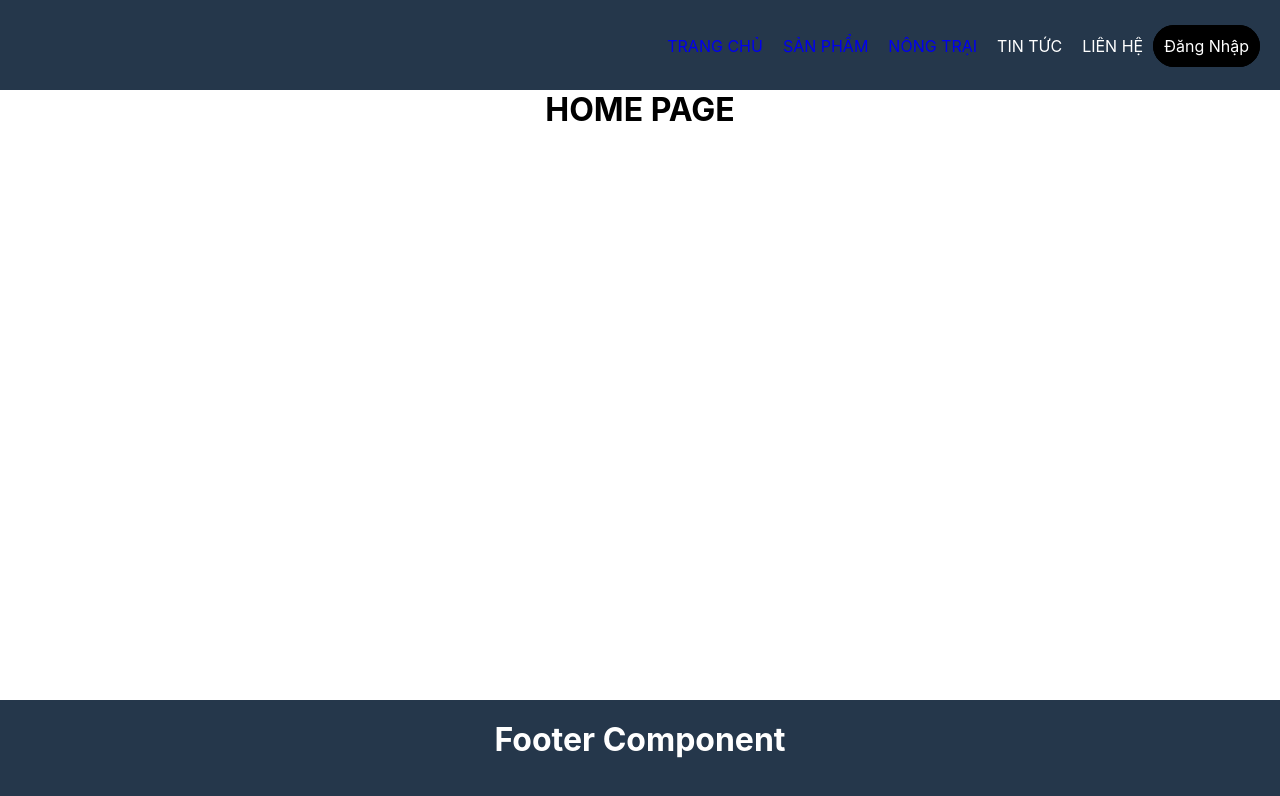
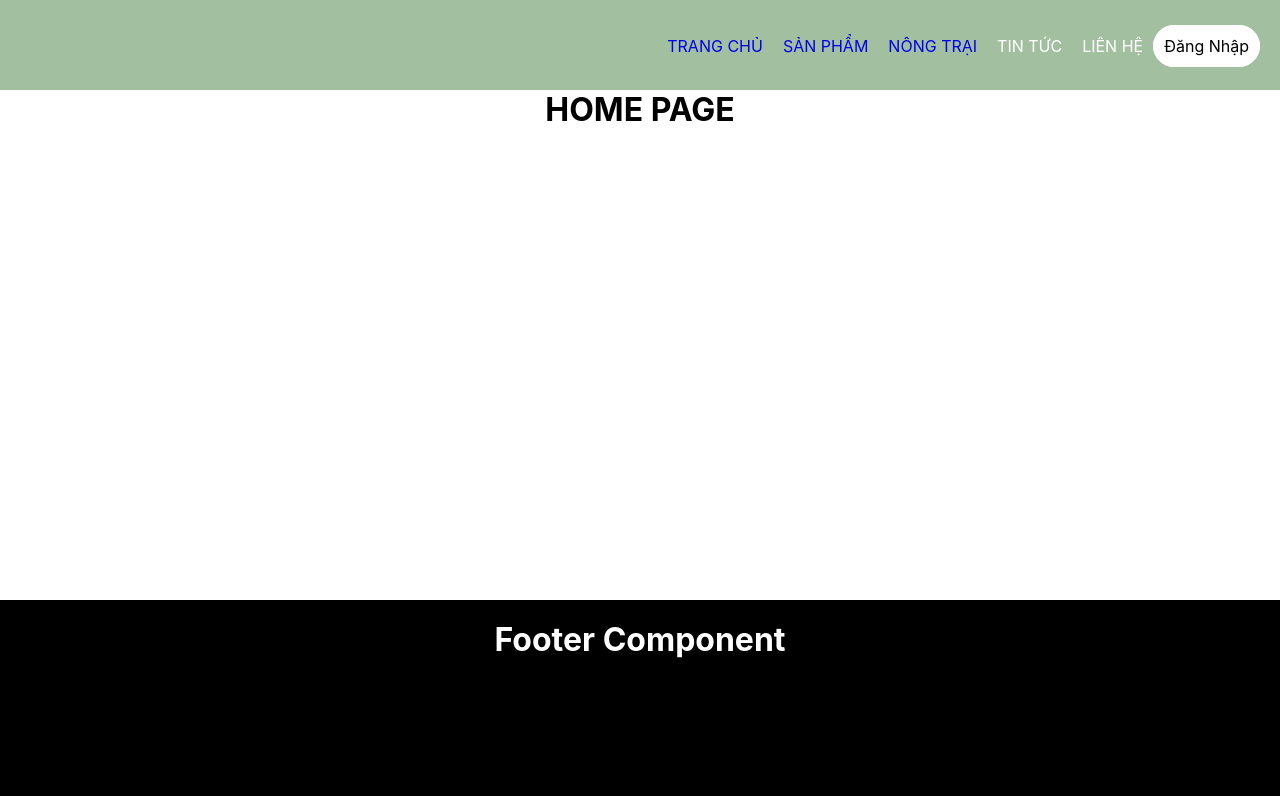
Before and after one commit to flora25101995/nsx_react-js, a React (Create React App) app: page / in a window 1280 px wide. Shown: the top 796 px of the page. Built offline with nearby package versions, Linux system fonts and the light colour scheme.

Commit message:
change color

```diff
--- a/src/component/footer-component/footer-component.css
+++ b/src/component/footer-component/footer-component.css
@@ -1,8 +1,8 @@
 .main-footer {
     color: white;
-    height: 100px;
+    height: 200px;
     width: 100%;
-    background: #25374b;
+    background: black;
     padding: 20px;
     position: absolute;
     bottom: 0;
--- a/src/component/header-component/header-component.css
+++ b/src/component/header-component/header-component.css
@@ -2,7 +2,7 @@
     color: white;
     height: 90px;
     width: 100%;
-    background: #25374b;
+    background: #A2C0A0;
     padding: 20px;
     text-align: right;
     }
@@ -19,8 +19,9 @@ img{
 
 #btn-dn
 {
-    border: 1px solid black;
+    color: black;
+    border: 1px solid white;
     border-radius: 50px;
-    background: black;
+    background: white;
     text-transform: capitalize;
 }
```
